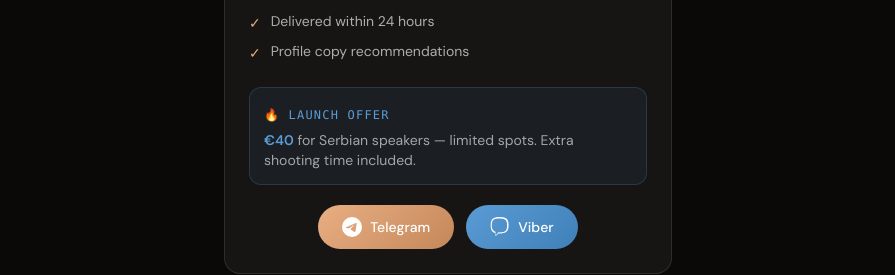
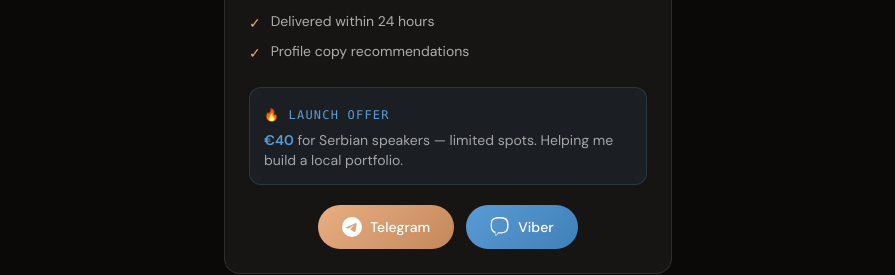
Before and after one commit to MaxKysh/maxready, a React (Vite) app: page / in a window 1280 px wide. Shown: the part 3180-3455 px from the top of the page, without its empty margins (192-1087 px from the left). Built offline with nearby package versions, Linux system fonts and the light colour scheme; a web font is replaced by a local one.

Commit message:
Update App.jsx

```diff
--- a/src/App.jsx
+++ b/src/App.jsx
@@ -218,7 +218,7 @@
           <ul className="space-y-2 mb-6">{["Profile analysis & styling recommendations","30–60 min consultation over coffee","1-hour shoot, 3–4 locations in Novi Sad","Taxi between locations included","9 cinematic edited photos (4:5)","All raw photos from the session","Delivered within 24 hours","Profile copy recommendations"].map((x,i)=>(<li key={i} className="flex items-start gap-2.5 text-white/65 text-sm"><span className="flex-shrink-0 mt-0.5" style={{color:C.a}}>✓</span>{x}</li>))}</ul>
           <div className="rounded-xl p-3.5 mb-5" style={{background:"rgba(91,155,213,.08)",border:"1px solid rgba(91,155,213,.2)"}}>
             <span className="text-xs font-mono tracking-widest" style={{color:C.b}}>🔥 LAUNCH OFFER</span>
-            <p className="text-white/60 text-sm mt-1"><span className="font-semibold" style={{color:C.b}}>€40</span> for Serbian speakers — limited spots. Extra shooting time included.</p>
+            <p className="text-white/60 text-sm mt-1"><span className="font-semibold" style={{color:C.b}}>€40</span> for Serbian speakers — limited spots. Helping me build a local portfolio.</p>
           </div>
           <Btns/>
         </div>
@@ -256,7 +256,7 @@
           <Faq q="I'm not photogenic — will I look good?" a="Everyone says that! The 30-60 min coffee beforehand helps you relax. By shoot time, you're natural and at ease — that's when the best photos happen."/>
           <Faq q="What should I wear?" a="I'll send personalized wardrobe tips based on your profile and locations. We can create a mood board together. Wear what makes you confident."/>
           <Faq q="What format and how fast?" a="4:5 ratio for Tinder/Bumble/Hinge, plus 9:16 for Stories. Delivered within 24 hours, often the same evening."/>
-          <Faq q="I speak Serbian — can we communicate?" a="Yes! I speak basic Serbian and use a translator when needed. Serbian speakers get a launch price (€40) plus extra shooting time."/>
+          <Faq q="I speak Serbian — can we communicate?" a="Yes! I speak basic Serbian and use a translator when needed. Serbian speakers get a launch price (€40) helping me build a local portfolio."/>
         </FI>
       </section>
 
```
